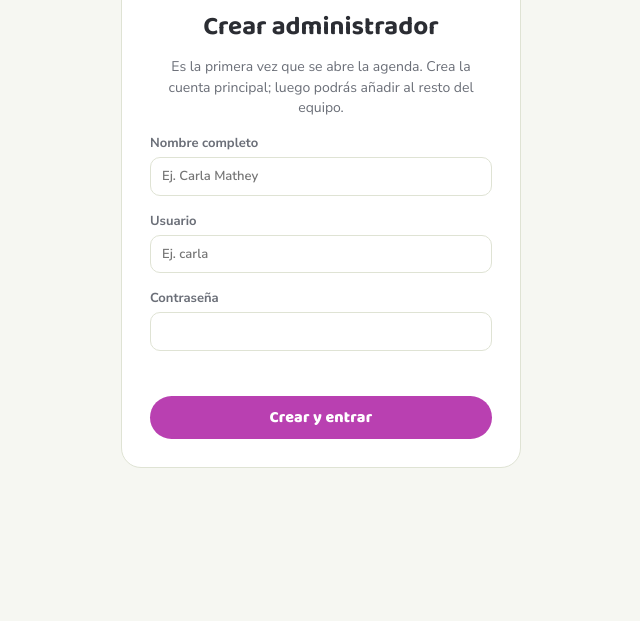
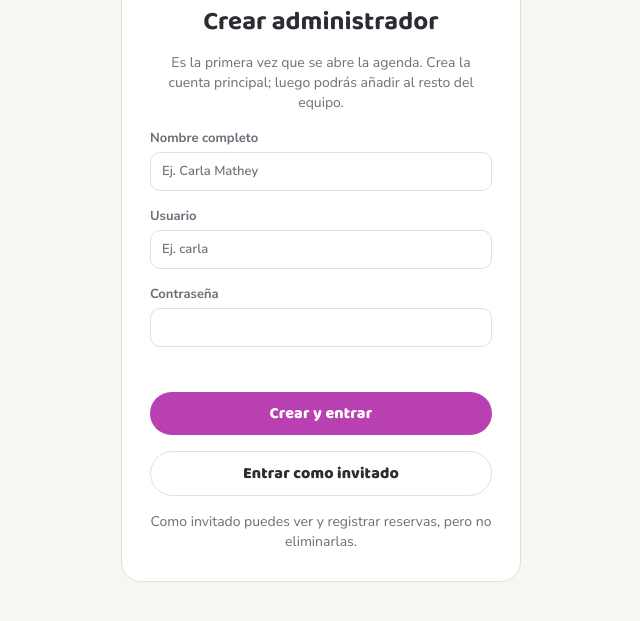
Before and after one commit to mauspotlight/happykidsapp, a plain HTML site: page index.html in a window 1280 px wide. Shown: the part 143-764 px from the top of the page, without its empty margins (319-959 px from the left). Drawn offline with Linux system fonts and the light colour scheme.

Commit message:
Add files via upload

```diff
--- a/index.html
+++ b/index.html
@@ -310,7 +310,8 @@ function render(){
   S.clearForm=false;
   if(!S.ready){ app.innerHTML=`<div class="wrap center"><div class="card"><img class="logo" alt="Happy Kids" src="${svgUrl(LOGO)}"><div class="stripe"></div><p>Conectando con la agenda…</p></div></div>`; return; }
   if(S.dbMissing){ app.innerHTML=`<div class="wrap center"><div class="card"><img class="logo" alt="Happy Kids" src="${svgUrl(LOGO)}"><div class="stripe"></div><h1>Agenda de reservas</h1><p>Esta vista no tiene acceso al almacén de reservas. Ábrela con una cuenta de Claude que tenga acceso a esta página.</p></div></div>`; return; }
-  if(!S.staff || S.staff.length===0){ app.innerHTML=setupView(); bindSetup(); return; }
+  if((!S.staff || S.staff.length===0) && S.me!==GUEST){ app.innerHTML=setupView(); bindSetup(); return; }
+  if(!S.staff) S.staff=[];
   if(!S.me){ app.innerHTML=loginView(); bindLogin(); return; }
   app.innerHTML=shell();
   bindShell();
@@ -329,9 +330,12 @@ function setupView(){
   <label class="f">Usuario<input class="in" id="su-user" required autocomplete="username" placeholder="Ej. carla"></label>
   <label class="f">Contraseña<input class="in" id="su-pw" type="password" required minlength="6" autocomplete="new-password"></label>
   <div class="err" id="su-err"></div>
-  <button class="btn" type="submit">Crear y entrar</button></form></div>`;
+  <button class="btn" type="submit">Crear y entrar</button>
+  <button class="btn ghost" type="button" id="guestbtn">Entrar como invitado</button>
+  <p>Como invitado puedes ver y registrar reservas, pero no eliminarlas.</p></form></div>`;
 }
 function bindSetup(){
+  document.getElementById('guestbtn').onclick=()=>{S.me=GUEST;S.view='cal';store('hk_user',GUEST.id);render()};
   document.getElementById('setup').addEventListener('submit',async e=>{
     e.preventDefault();
     const name=val('su-name'), user=slugUser(val('su-user')), pw=document.getElementById('su-pw').value;
```
